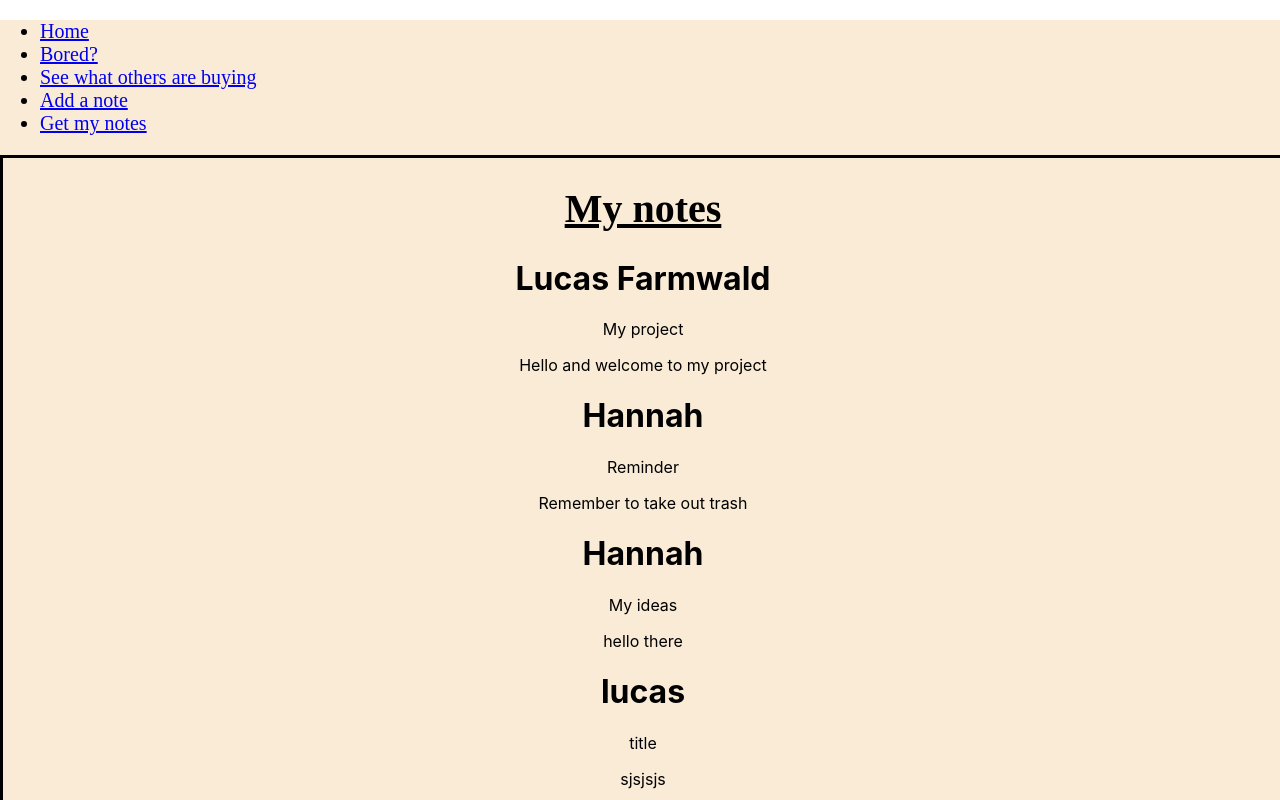
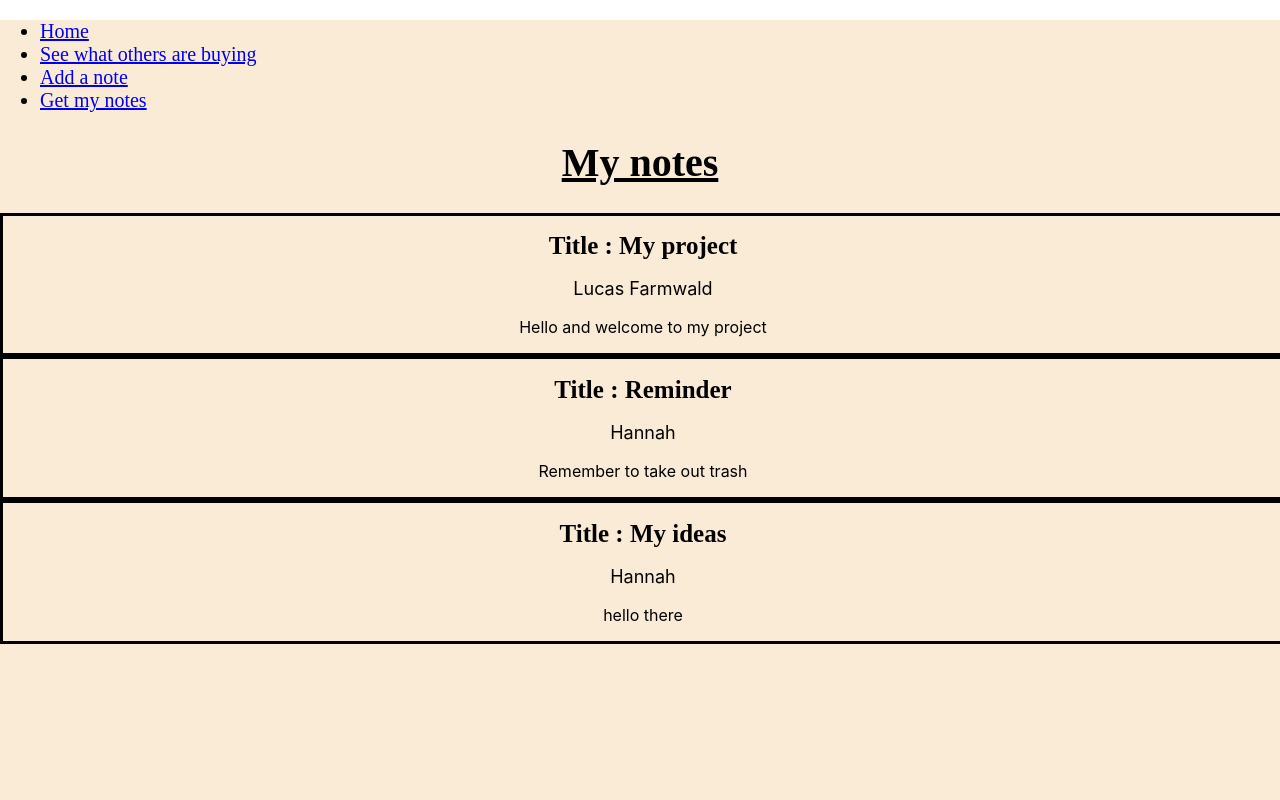
Before and after one commit to Lucasfarmwald/phase2project, a React (Create React App) app: page /GetMyNotes in a window 1280 px wide. Shown: the top 800 px of the page. Built offline with nearby package versions, Linux system fonts and the light colour scheme; data requests are answered from the project's data file.

Commit message:
added changes

```diff
--- a/db.json
+++ b/db.json
@@ -17,18 +17,6 @@
       "body": "hello there",
       "author": "Hannah",
       "id": 4
-    },
-    {
-      "title": "title",
-      "body": "sjsjsjs",
-      "author": "lucas",
-      "id": 5
-    },
-    {
-      "title": "",
-      "body": "",
-      "author": "lucas farm",
-      "id": 6
     }
   ]
 }
--- a/src/App.js
+++ b/src/App.js
@@ -1,7 +1,6 @@
 
 import './App.css';
 import Navbar from './components/Navbar';
-import Bored from './components/Bored';
 import SeeWhatOthers from './components/SeeWhatOthers';
 import AddNotes from './components/AddNotes';
 import GetMyNotes from './components/GetMyNotes';
@@ -29,9 +28,6 @@ function App() {
       <Route exact path='/Home' >
         <Home />
       </Route>
-      <Route exact path="/Bored" >
-        <Bored/>
-      </Route>
       <Route exact path="/AddNotes">
         <AddNotes />
       </Route>
--- a/src/components/AddNotes.js
+++ b/src/components/AddNotes.js
@@ -15,7 +15,8 @@ const styleObject = {
         background: "antiqueWhite",
         color: "black",
         width: "100vw",
-        height:"100vh"
+        height:"100vh",
+        textAlign: "center"
     },
     h1:{
         color: "black",
@@ -30,7 +31,12 @@ const styleObject = {
 
 function handleSubmit(e) {
     e.preventDefault()
-    console.log(formData)
+    setFormData({
+        title:"",
+        body:"",
+        author: "",
+    })
+
     fetch(' http://localhost:3000/posts', {
         method: "POST",
         headers: {"content-type": "application/json"},
@@ -41,7 +47,7 @@ function handleSubmit(e) {
 
     return(
         <div style={styleObject.div} >
-           <h1 style={styleObject.h1} >Add notes!</h1>
+           <h1 style={styleObject.h1} >Add notes</h1>
             <form onSubmit={handleSubmit} >
                 <input type='text' onChange={(e) => setFormData({...formData, author: e.target.value})}  value={formData.author} id="Author" name="Author" placeholder="Add Name"></input>
                 <input type="text" onChange={(e) => setFormData({...formData, title: e.target.value})}  value={formData.title} id="Title" name="Title" placeholder="Add Title"></input>
--- a/src/components/Bored.js
+++ /dev/null
@@ -1,59 +0,0 @@
-import React, { useState, useEffect }  from "react";
-
-
-function Bored() {
-
-function refresh() {
-  window.location.reload(false)
-}
-
-const styleObject = {
-  h1:{
-    fontFamily:"Areial",
-    textAlign: "center",
-  },
-  p:{
-    fontFamily: "Areial",
-    textAlign: "center",
-    fontSize: "30px",
-    textDecoration: "underline"
-  },
-  button:{
-    fontSize:"30px",
-    border: "none",
-    letterSpacing:"3px",
-    background:"antiqueWhite",
-    fontSize:"40px",
-    fontFamily:"Areial",
-    textDecoration:"underline"
-  },
-  div:{
-    background:"antiqueWhite",
-    width: "100vw",
-    height:"100vh"
-  }
-}
-
-const [data, setData] = useState()
-
-useEffect(() => {
-  fetch("https://www.boredapi.com/api/activity")
-  .then((res) => res.json())
-  .then((data) => setData(data.activity))
-},[])
-
-
-
-
-    return(
-      <div style={styleObject.div} >
-      <h1 style={styleObject.h1} ><button onClick={refresh} style={styleObject.button} >Bored?</button></h1>
-      <p style={styleObject.p} >{data}</p>
-
-      </div>
-
-    )
-}
-
-
-export default Bored
--- a/src/components/GetMyNotes.js
+++ b/src/components/GetMyNotes.js
@@ -3,7 +3,7 @@ import React, { useState, useEffect} from "react";
 
 function GetMyNotes() {
 
-const [notes, setNotes] = useState()
+const [notes, setNotes] = useState([])
 
 
 let styleObject = {
@@ -13,37 +13,47 @@ let styleObject = {
         border: "solid black",
         textAlign: "center",
         width: "100vw",
-        height:"100vh"
+        height:"fit-content"
     }, h1:{
         color:"black",
         fontFamily: "Areial",
         textDecoration: "underline",
         textAlign: "center",
         fontSize:"40px"
-
     },
     title:{
         fontSize: "25px",
         fontFamily: "Areial"
+    },
+    p:{
+        fontSize: "18px",
+        fontFamily: ""
+    },
+    div2:{
+        width: "100vw",
+        height: "100vw"
     }
 }
+
 
 useEffect(() => {
 fetch('http://localhost:3000/posts')
 .then((res) => res.json())
-.then((posts) => setNotes(posts.map(post =>{
-    return( <div>
-            <h1>{post.author}</h1>
-            <p>{post.title}</p>
-            <p>{post.body}</p>
-            </div>)}
-    )))
+.then(data => setNotes(data))
 },[])
 
+const newNotes = notes.map(note =>{
+    return (
+        <div style={styleObject.div}>
+            <h1 style={styleObject.title}> Title : {note.title}</h1>
+            <p style={styleObject.p}>{note.author}</p>
+            <p>{note.body}</p>
+        </div>
+)})
     return(
-        <div style={styleObject.div} >
-            <h1 style={styleObject.h1} >My notes</h1>
-            {notes}
+        <div style={styleObject.div2} >
+           <h1 style={styleObject.h1} >My notes</h1>
+           <p>{newNotes}</p>
         </div>
     )
 }
--- a/src/components/Home.js
+++ b/src/components/Home.js
@@ -29,28 +29,33 @@ const styleObject = {
          background:"antiqueWhite",
          width: "100vw",
          height:"100vh"
-
+     },
+     p: {
+         fontSize: "30px"
      }
 }
 
 useEffect(() => {
     fetch('https://api.wazirx.com/sapi/v1/tickers/24hr')
     .then((res) => res.json())
-    .then((items) => setCoins(items.map(item => {
-        return (
-        <div style={styleObject.div} >
-            <p>{item.baseAsset} : Bid Price:  {item.bidPrice}   Lowest Price: {item.lowPrice}</p>
+    .then(items => setCoins(items))
+},[])
+
+const displayCoins = coins.map(coin => {
+    return(
+        <div style={styleObject.div}>
+            <h1>{coin.baseAsset}</h1>
+            <p style={styleObject.p} > Bid Price: {coin.bidPrice} Lowest Price: {coin.lowPrice}</p>
             <br></br>
-            <p> Highest Price : {item.highPrice}</p>
+            <p> Highest Price: {coin.highPrice}</p>
         </div>
-        )
-    })))
-},[])
+    )
+})
 
     return(
         <div style={styleObject.div2} >
             <h1 style={styleObject.h1} >Crypto</h1>
-            {coins}
+            {displayCoins}
         </div>
     )
 }
--- a/src/components/Navbar.js
+++ b/src/components/Navbar.js
@@ -26,11 +26,6 @@ const styleObject = {
                 </NavLink>
                     </li>
                     <li>
-                <NavLink exact to='/Bored'>
-                    Bored?
-                </NavLink>
-                    </li>
-                    <li>
                 <NavLink exact to='/SeeWhatOthers'>
                     See what others are buying
                 </NavLink>
--- a/src/components/SeeWhatOthers.js
+++ b/src/components/SeeWhatOthers.js
@@ -29,31 +29,27 @@ const styleObject = {
 useEffect(() => {
     fetch('https://house-stock-watcher-data.s3-us-west-2.amazonaws.com/data/all_transactions.json')
     .then((res) => res.json())
-    .then((data) => setRecentPurchases(data.map(data => {
-        return <div style={styleObject.p} >
+    .then(data => setRecentPurchases(data))
+},[])
 
-                <h1  >{data.representative}</h1>
-                <p  > Purchase amount : {data.amount} of : {data.asset_description}
-                <br></br>
-                transaction date : {data.transaction_date}
-                </p>
-
-
-
+const newRecentPurchase = recentPurchases.map(purchase => {
+    return (
+        <div style={styleObject.p} >
+            <h1>{purchase.representative}</h1>
+            <p> Purchase Amount: {purchase.amount} OF: {purchase.asset_description}
+            <br></br>
+            Transaction Date: {purchase.transaction_date}
+            </p>
         </div>
-    })))
-}, [])
+    )
+})
 
 
     return(
         <div style={styleObject.div} >
         <h1 style={styleObject.h1} >House Stock Watch</h1>
-        <ol>
-            {recentPurchases}
-        </ol>
-
+        <ol>{newRecentPurchase}</ol>
         </div>
-
     )
 }
 
```
